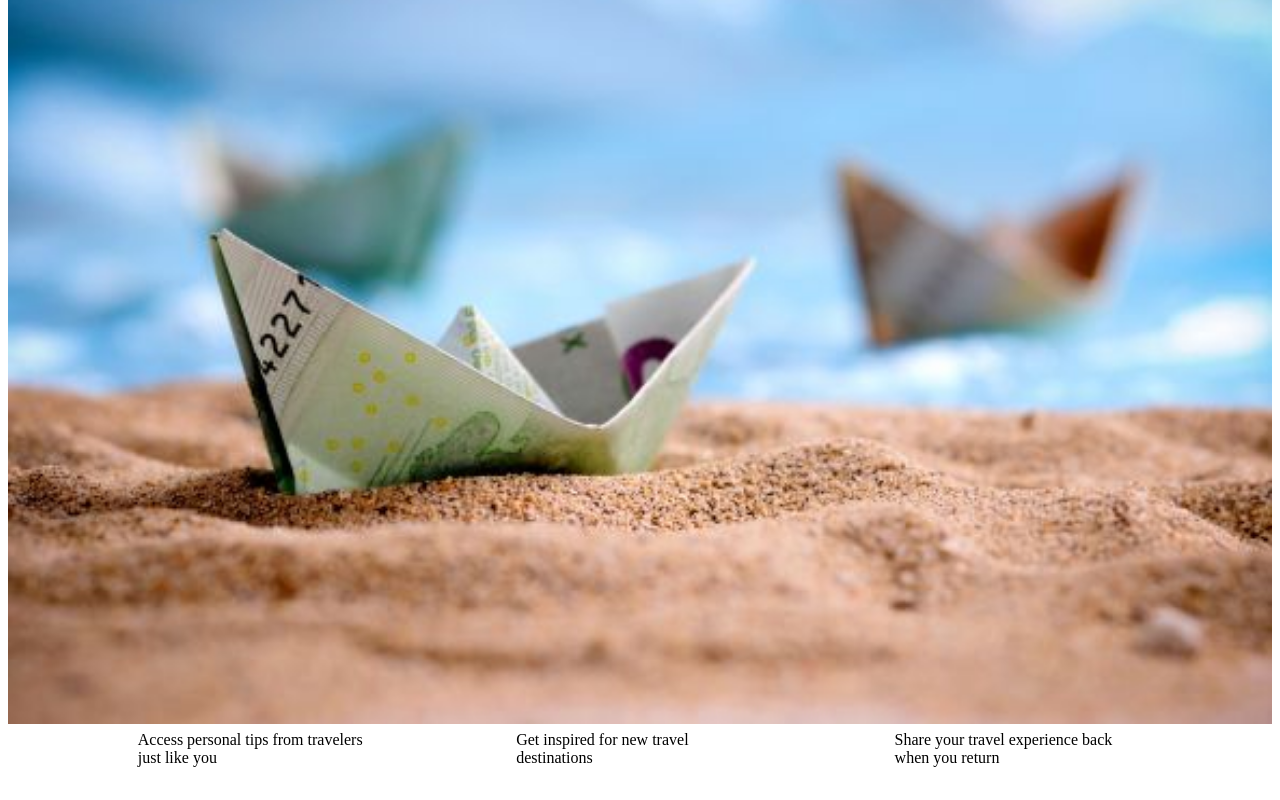
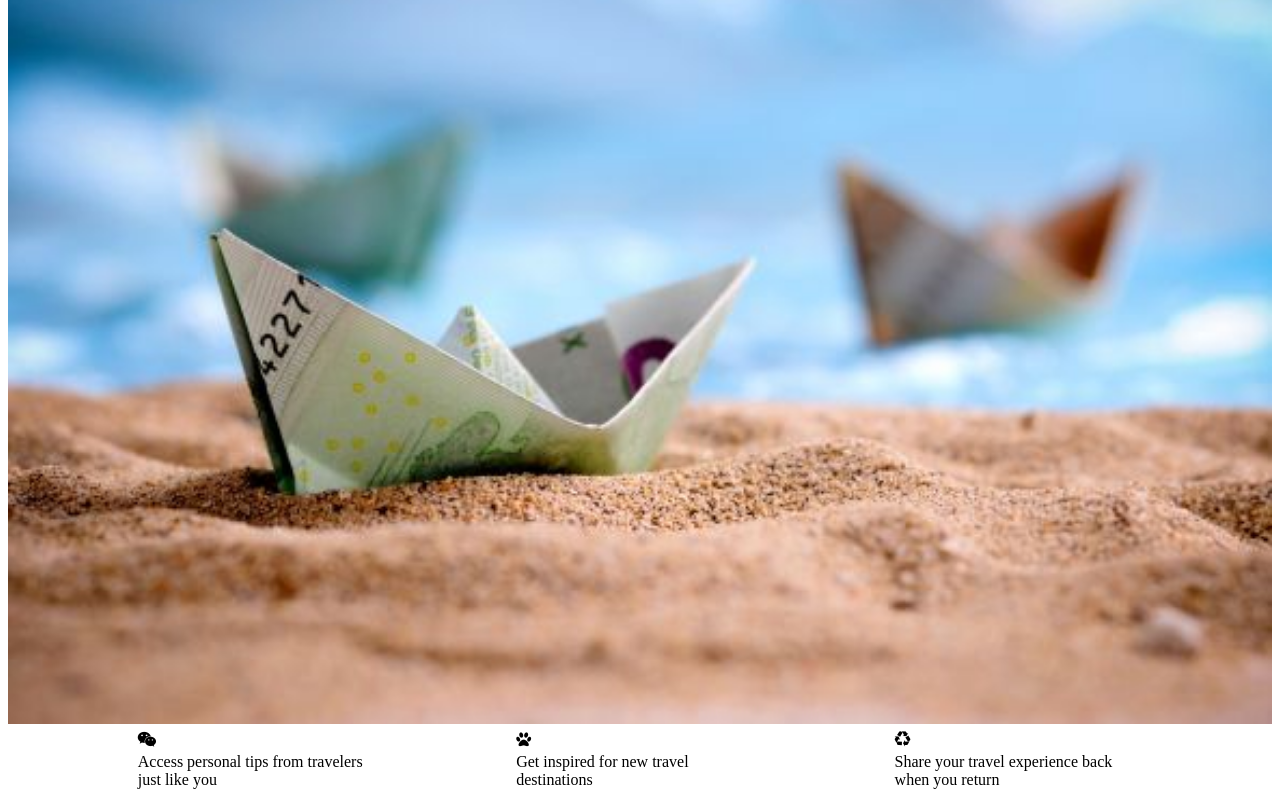
Before and after one commit to Gallopette/travelgithub, a plain HTML site: page index.html in a window 1280 px wide. Shown: the part 513-1313 px from the top of the page. Before the commit the page ends 1291 px from the top, so only its background shows below. Drawn offline with Linux system fonts and the light colour scheme.

Commit message:
Icônes dans footer

```diff
--- a/index.html
+++ b/index.html
@@ -2,7 +2,7 @@
 <html>
 
 <head>
-	<title>TravelMatch - Personal travel tips</title>
+	<title>Personal travel tips</title>
 	<!--Link to Font Awesome website for icons, cf. "i class" category-->
 	<link href="http://netdna.bootstrapcdn.com/font-awesome/4.1.0/css/font-awesome.min.css" rel="stylesheet">
 	<!--End of link to Font Awesome for icons-->
@@ -52,7 +52,8 @@
 			</form>
 		</div>
 
-		<div><p>No idea where or when you want to go?</p>
+		<div>
+			<p>No idea where or when you want to go?</p>
 			<div><a href="#">Get inspired</a></div>
 		</div>
 
@@ -66,7 +67,17 @@
 	<!--Beginning of footer below image-->
 	<footer>
 		<table width="100%">
-			<tr><td style="background-color:#FFFFFF; width:10%;"></td>
+			<tr>
+				<td style="background-color:#FFFFFF; width:10%;"></td>
+				<td width="20%"><i class="fa fa-wechat"></i></td>
+				<td style="background-color:#FFFFFF; width:10%;"></td>
+				<td width="20%"><i class="fa fa-paw"></i></td>
+				<td style="background-color:#FFFFFF; width:10%;"></td>
+				<td width="20%"><i class="fa fa-recycle"></i></td>
+				<td style="background-color:#FFFFFF; width:10%;"></td>
+			</tr>
+			<tr>
+				<td style="background-color:#FFFFFF; width:10%;"></td>
 				<td width="20%">Access personal tips from travelers just like you</td>
 				<td style="background-color:#FFFFFF; width:10%;"></td>
 				<td width="20%">Get inspired for new travel destinations</td>
```
